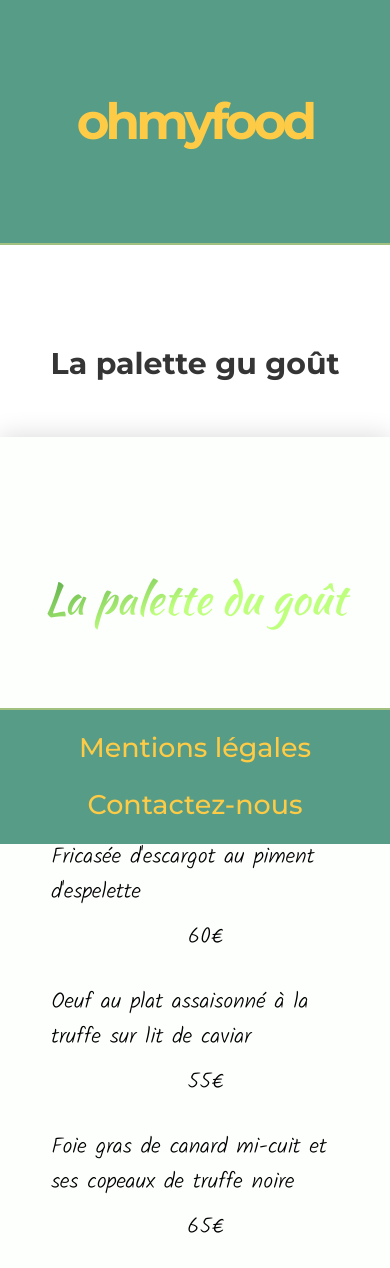
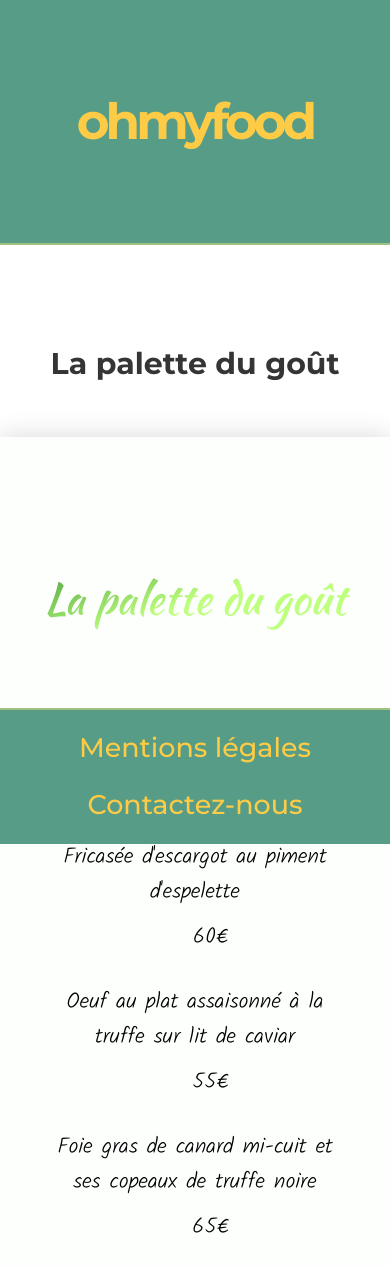
Before and after one commit to Frc-web/ohmyfood, a website: page la_palette_du_gout.html in a window 390 px wide. Shown: the top 1268 px of the page. Drawn offline with Linux system fonts and the light colour scheme.

Commit message:
modification alignement responsive des menus

```diff
--- a/la_palette_du_gout.html
+++ b/la_palette_du_gout.html
@@ -18,7 +18,7 @@
         <div class="header__liseret"></div>
     </header>
 
-    <h2 class="restaurant-title">La palette gu goût</h2>
+    <h2 class="restaurant-title">La palette du goût</h2>
 
     <div class="container container-menu">
         <div class="menu-la-palette menu">
--- a/sass/components/_buttons.scss
+++ b/sass/components/_buttons.scss
@@ -24,7 +24,6 @@
         display: flex;
         margin: 0 0 0 15px;
         &__point {
-            height: 100%;
             margin-bottom: 13px;
             animation: points 1500ms infinite;
             animation-direction: alternate;
--- a/sass/layout/_menu.scss
+++ b/sass/layout/_menu.scss
@@ -39,13 +39,13 @@
 }
 
 .prices{
-  margin: 0 0 0 20px;
+  margin: 0 0 0 30px;
 }
 
 @media screen and (max-width: 700px) {
   .menu-cont {
     flex-direction: column;
-  }
+    text-align: center;
   }
 
   .menu-dispo p {
@@ -53,5 +53,6 @@
   }
 
   .prices{
-  margin: 0 0 20px 20px;
+    margin: 0 0 20px 30px;
   }
+}
```
Also changed, not shown: mentions_legales.html (+2 -0 lines), css/style.css, 1 other file. Lines whose indentation alone changed are shown as unchanged.
